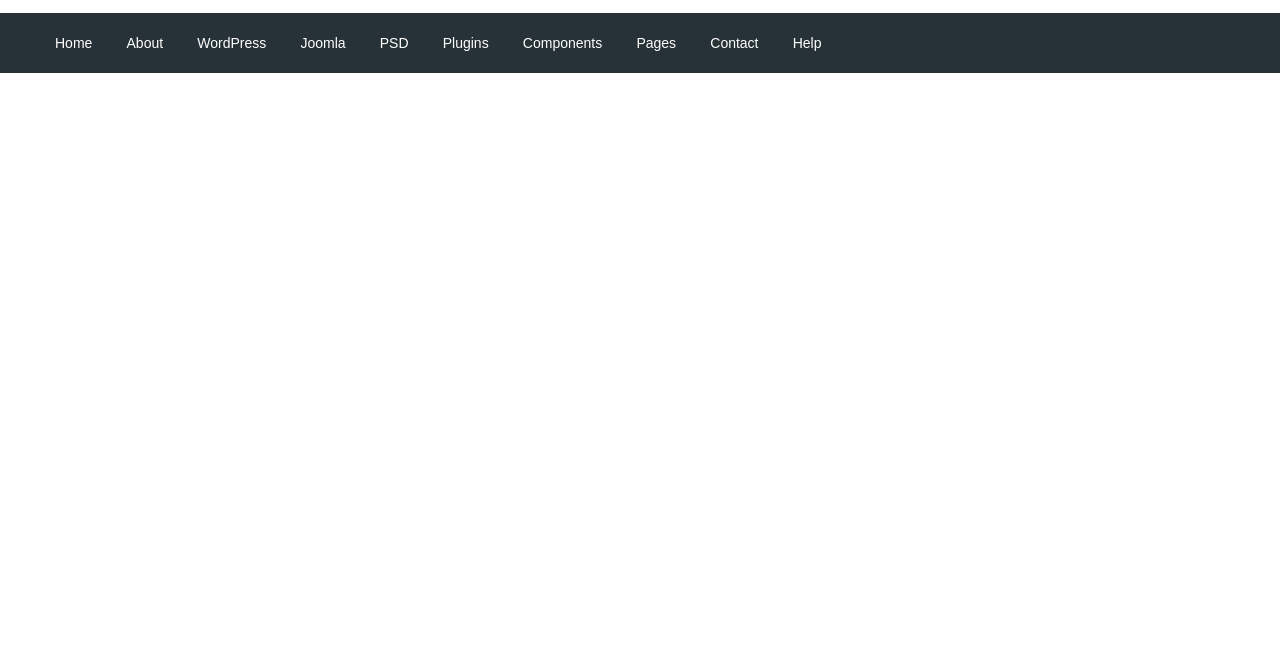
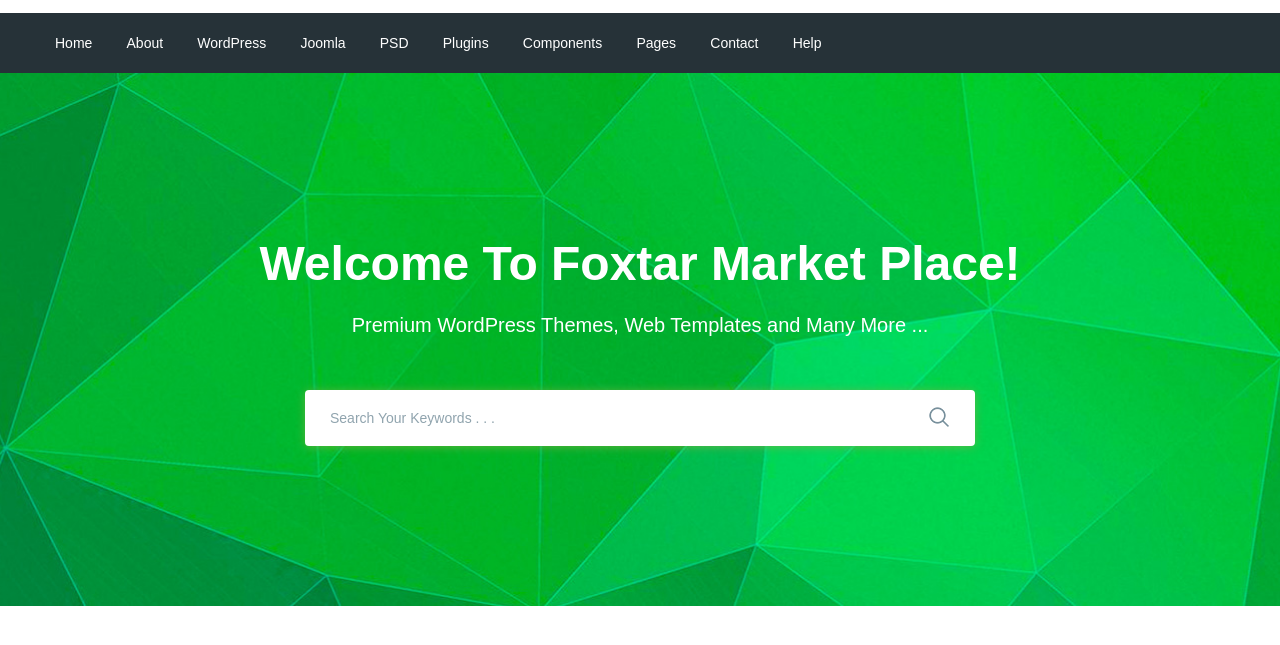
Before and after one commit to ku13shov/moderno, a website: page app/index.html in a window 1280 px wide. Shown: the part 77-722 px from the top of the page. Drawn offline with nearby package versions, Linux system fonts and the light colour scheme; files that its build step writes are made by us from their sources.

Commit message:
added search section

```diff
--- a/app/index.html
+++ b/app/index.html
@@ -96,6 +96,26 @@
     </div>
   </header>
 
+  <section class="search" style="background-image: url(../images/search-bg.jpg);">
+    <div class="container">
+      <div class="search__inner">
+        <div class="search__inner-title">
+          Welcome To Foxtar Market Place!
+        </div>
+        <div class="search__inner-text">
+          Premium WordPress Themes, Web Templates and Many More ...
+        </div>
+        <div class="search__inner-form">
+          <form>
+            <input type="text" placeholder="Search Your Keywords . . ." required>
+            <button type="submit">
+              <img src="images/icons/search.png" alt="">
+            </button>
+          </form>
+        </div>
+      </div>
+    </div>
+  </section>
 
 
 
--- a/app/scss/style.scss
+++ b/app/scss/style.scss
@@ -50,3 +50,56 @@
     font-size: 14px;
   }
 }
+.search{
+  background-repeat: no-repeat;
+  background-size: cover;
+  background-position: center;
+  min-height: 533px;
+}
+.search__inner{
+  padding: 155px 0 100px;
+  color: #fff;
+  text-align: center;
+  &-title{
+    margin-bottom: 10px;
+    font-size: 48px;
+    font-weight: 700;
+    line-height: 72px;
+  }
+  &-text{
+    margin-bottom: 50px;
+    font-size: 20px;
+    font-weight: 500;
+    line-height: 30px;
+  }
+  &-form{
+    max-width: 670px;
+    margin: 0 auto;
+    position: relative;
+    input{
+      display: block;
+      width: 100%;
+      border-radius: 4px;
+      box-shadow: 0px 1px 10px 0px rgba(124, 178, 64, 0.75);
+      height: 56px;
+      border: none;
+      font-size: 14px;
+      font-weight: 500;
+      padding-left: 25px;
+      padding-right: 60px;
+      &::placeholder{
+        color: #90a4ae;
+        font-weight: 500;
+      }
+    }
+    button{
+      position: absolute;
+      border: none;
+      background-color: transparent;
+      right: 20px;
+      top: 16px;
+      cursor: pointer;
+    }
+
+  }
+}
```
Also changed, not shown: app/images/icons/search.png (added), app/images/icons/search.svg (added), app/images/search-bg.jpg (added).
